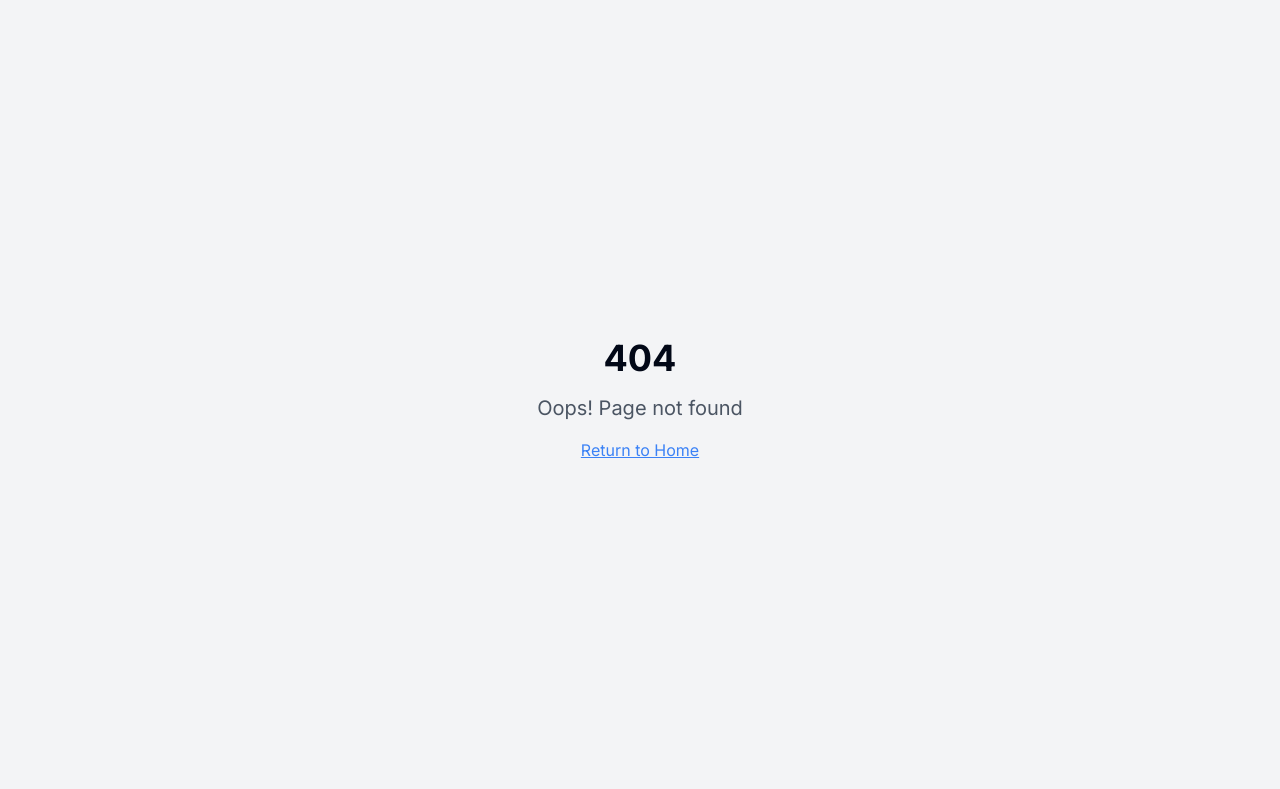
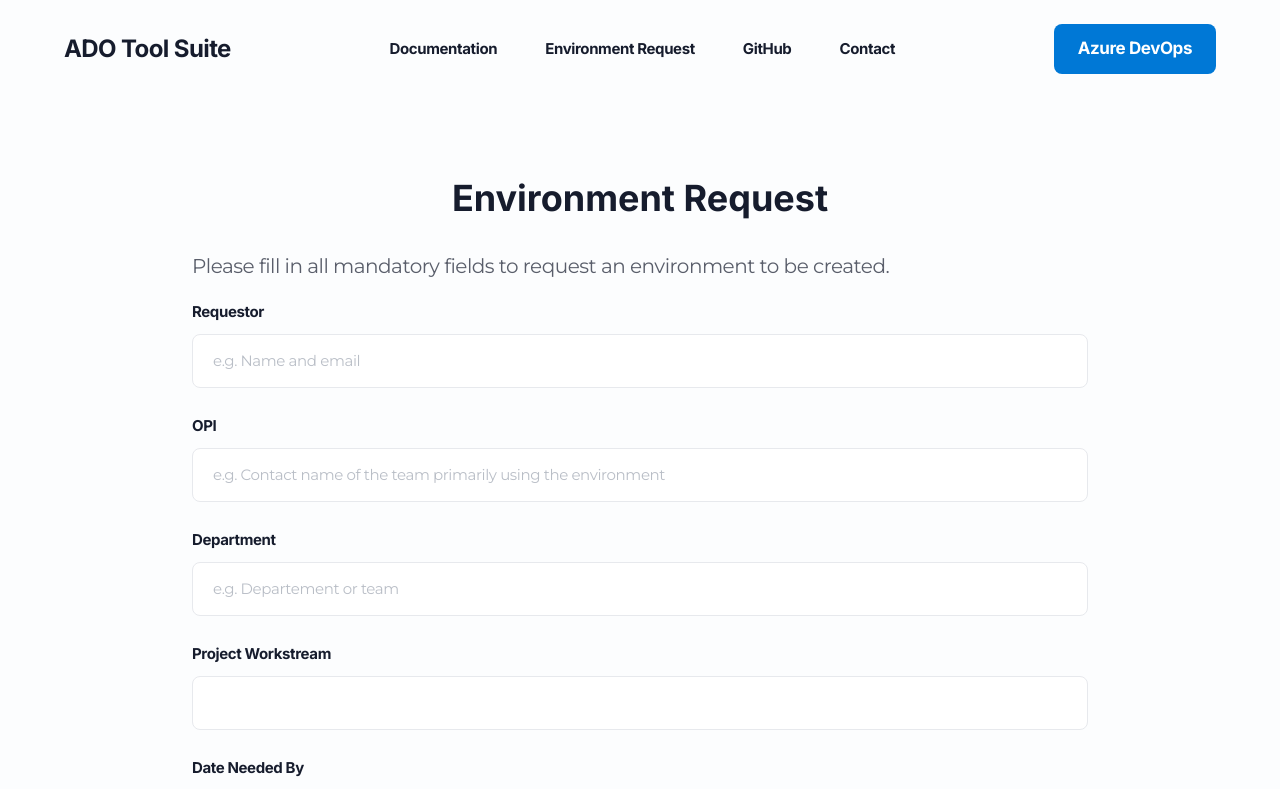
Before and after one commit to r-chel-i/ado-query-creator, a React (Vite) app: page /environment-request in a window 1280 px wide. Before the commit this address had no page. Shown: the top 789 px of the page. Built offline with nearby package versions, Linux system fonts and the light colour scheme.

Commit message:
Added EnvironmentRequest page and link

```diff
--- a/client/App.tsx
+++ b/client/App.tsx
@@ -8,7 +8,7 @@ import { QueryClient, QueryClientProvider } from "@tanstack/react-query";
 import { BrowserRouter, Routes, Route } from "react-router-dom";
 import Index from "./pages/Index";
 import Documentation from "./pages/Documentation";
-// import EnvironmentRequest from "./pages/EnvironmentRequest"
+import EnvironmentRequest from "./pages/EnvironmentRequest"
 import GitHub from "./pages/GitHub";
 import Contact from "./pages/Contact";
 import NotFound from "./pages/NotFound";
@@ -24,7 +24,7 @@ const App = () => (
         <Routes>
           <Route path="/" element={<Index />} />
           <Route path="/documentation" element={<Documentation />} />
-          {/* <Route path="/environment-request" element={<EnvironmentRequest />} /> */}
+          <Route path="/environment-request" element={<EnvironmentRequest />} />
           <Route path="/github" element={<GitHub />} />
           <Route path="/contact" element={<Contact />} />
           {/* ADD ALL CUSTOM ROUTES ABOVE THE CATCH-ALL "*" ROUTE */}
--- a/client/pages/EnvironmentRequest.tsx
+++ b/client/pages/EnvironmentRequest.tsx
@@ -1,9 +1,8 @@
 import { useState } from "react";
 import { Header } from '../components/Header';
 import { Footer } from '../components/Footer';
-import { Link } from 'react-router-dom';
 
-export function EnvironmentRequest() {
+export default function EnvironmentRequest() {
 
   const [requestor, setRequestor] = useState("");
   const [opi, setOPI] = useState("");
@@ -22,7 +21,7 @@ export function EnvironmentRequest() {
   const [userRolesAccess, setUserRolesAccess] = useState("");
   const [businessSponsor, setBusinessSponsor] = useState("");
   const [integrationDataPopulation, setIntegrationDataPopulation] = useState("");
-  const [specialConfigurations, settSpecialConfigurations] = useState("");
+  const [specialConfigurations, setSpecialConfigurations] = useState("");
   const [misc, setMisc] = useState("");
 
   const [loading, setLoading] = useState(false);
@@ -153,14 +152,15 @@ export function EnvironmentRequest() {
   };
 
   return (
-    <section id="environment-creator" className="bg-ado-section-bg px-4 h-[1000px] flex items-center">
-      <div className="max-w-6xl mx-auto w-full">
-        <div className="space-y-8">
-          <h2 className="text-ado-text font-inter text-4xl font-bold leading-12 tracking-tight">
-            Environement Request
-          </h2>
+    <div className="min-h-screen bg-ado-bg">
+      <Header />
+      <main className="px-4 py-20">
+        <div className="max-w-4xl mx-auto text-left">
+          <h1 className="text-ado-text font-inter text-4xl font-bold mb-8 text-center">
+            Environment Request
+          </h1>
 
-          <p className="text-ado-text font-montserrat text-xl leading-8 tracking-tight opacity-70">
+          <p className="text-ado-text font-montserrat text-xl mb-4 leading-8 tracking-tight opacity-70">
             Please fill in all mandatory fields to request an environment to be created.
           </p>
 
@@ -412,9 +412,10 @@ export function EnvironmentRequest() {
                 type="text"
                 placeholder="e.g. Any Special Configurations (if needed)"
                 value={specialConfigurations}
-                onChange={(e) => settSpecialConfigurations(e.target.value)}
+                onChange={(e) => setSpecialConfigurations(e.target.value)}
                 className="w-full px-5 py-3 bg-white border border-ado-border rounded-lg text-ado-text font-montserrat text-15 leading-7 tracking-tight placeholder:opacity-70 focus:outline-none focus:ring-2 focus:ring-ado-primary focus:border-ado-primary"
               />
+            </div>
 
               {/* Misc Input */}
               <div className="space-y-2">
@@ -464,11 +465,10 @@ export function EnvironmentRequest() {
               {message && (
                 <p className="text-ado-text font-montserrat text-15 mt-2">{message}</p>
               )}
-            </div>
-          </div>
-        </div>
-      </div>
-
-    </section>
-  );
-}
+           </div>
+         </div>
+    </main>
+      <Footer />
+    </div>
+    );
+  }
```
